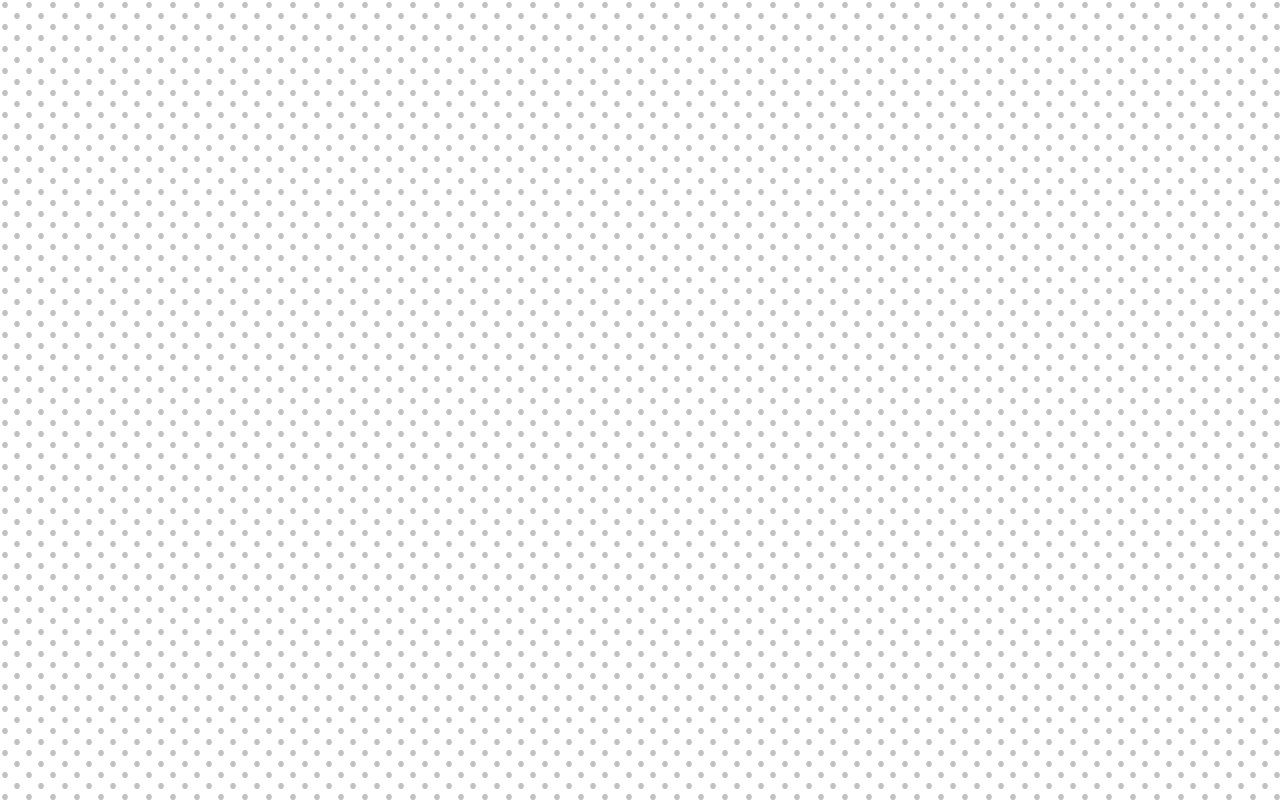
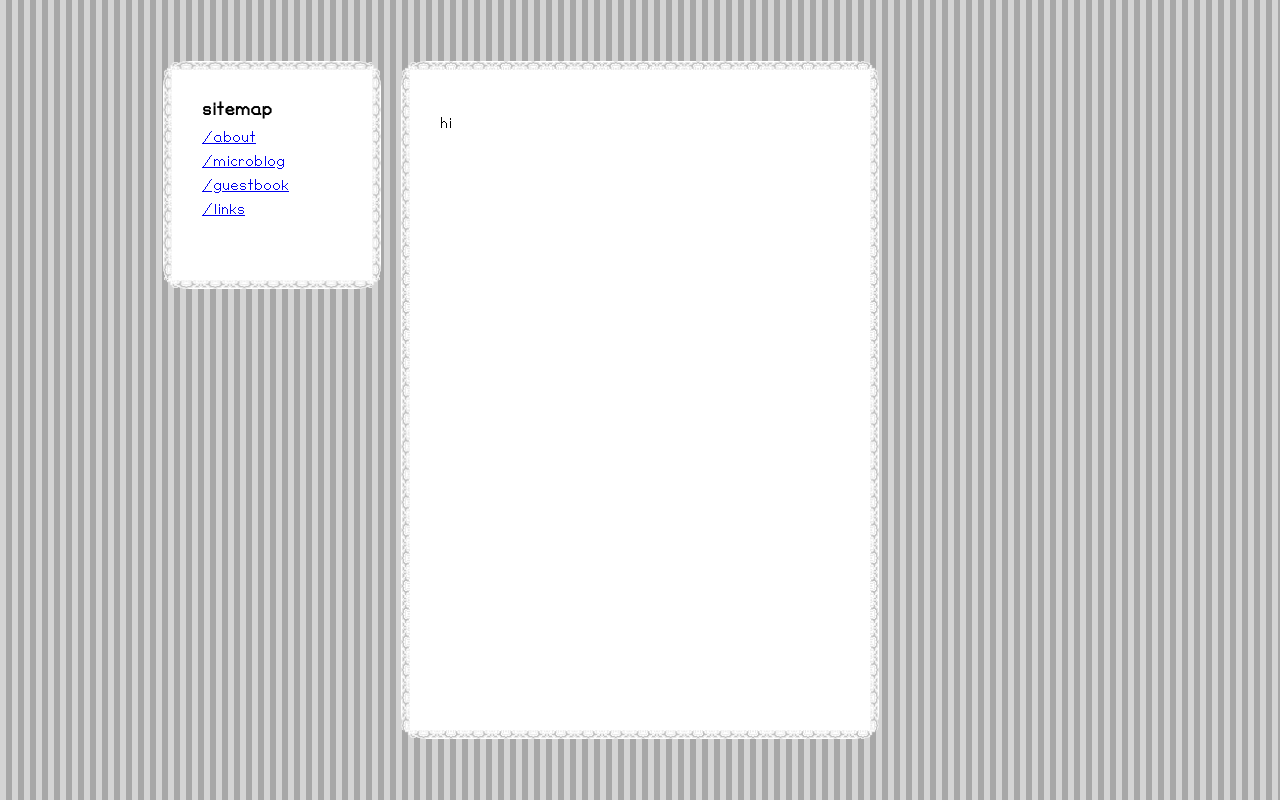
Before and after one commit to doubleplatonic/loveliesfleeting, a plain HTML site: page pages/home.html in a window 1280 px wide. Drawn offline with Linux system fonts and the light colour scheme.

Commit message:
barebones homepage...

```diff
--- a/css/home.css
+++ b/css/home.css
@@ -1,7 +1,7 @@
-/* home.css - zakuro's personal space */
+/* home stylesheet */
 
 body {
-  background-image: url(../assets/graphics/d39-bg-polkadot.gif);
+  background-image: url(../assets/graphics/greystripe.gif);
   min-height: 100vh;
   margin: 0;
   font-family: basiic;
@@ -11,3 +11,53 @@ body {
   font-family: "basiic";
   src: url("../assets/fonts/basiic.ttf");
 }
+
+#page {
+  min-height: 100vh;
+  display: flex;
+  justify-content: center;
+  align-items: center;
+}
+
+#box-wrapper {
+  position: relative;
+}
+
+.box {
+  padding: 30px;
+  border-style: solid;
+  border-radius: 25px;
+  border-width: 9px;
+  border-image: url(../assets/graphics/laceborder.png) 20% round;
+  background-color: white;
+  display: flex;
+  position: relative;
+}
+
+#main-box {
+  width: 400px;
+  height: 600px;
+}
+
+#sitemap {
+  width: 140px;
+  height: 150px;
+  position: absolute;
+  top: 0;
+  right: 100%;
+  margin-right: 20px;
+}
+
+#sitemap h3 {
+  margin: 0 0 10px;
+}
+
+#sitemap ul {
+  list-style: none;
+  margin: 0;
+  padding: 0;
+}
+
+#sitemap li {
+  margin-bottom: 8px;
+}
--- a/pages/home.html
+++ b/pages/home.html
@@ -4,9 +4,31 @@
     <meta charset="UTF-8" />
     <meta name="viewport" content="width=device-width, initial-scale=1.0" />
     <link rel="stylesheet" href="../css/home.css" />
-    <title>zakuro's room</title>
+    <title>kiki's room</title>
   </head>
   <body>
+    <div id="page">
+      <div id="box-wrapper">
+        <div id="sitemap" class="box">
+          <div id="sitemap-content">
+            <h3>sitemap</h3>
+            <ul>
+              <li><a href="#">/about</a></li>
+              <li><a href="#">/microblog</a></li>
+              <li><a href="#">/guestbook</a></li>
+              <li><a href="#">/links</a></li>
+            </ul>
+          </div>
+        </div>
 
+        <div id="main-box" class="box">
+          <div id="kiki">
+            <p>hi</p>
+
+          </div>
+
+        </div>
+      </div>
+    </div>
   </body>
 </html>
```
Also changed, not shown: pages/index.html (deleted, +0 -24 lines), assets/graphics/greystripe.gif (added), 3 other files.
